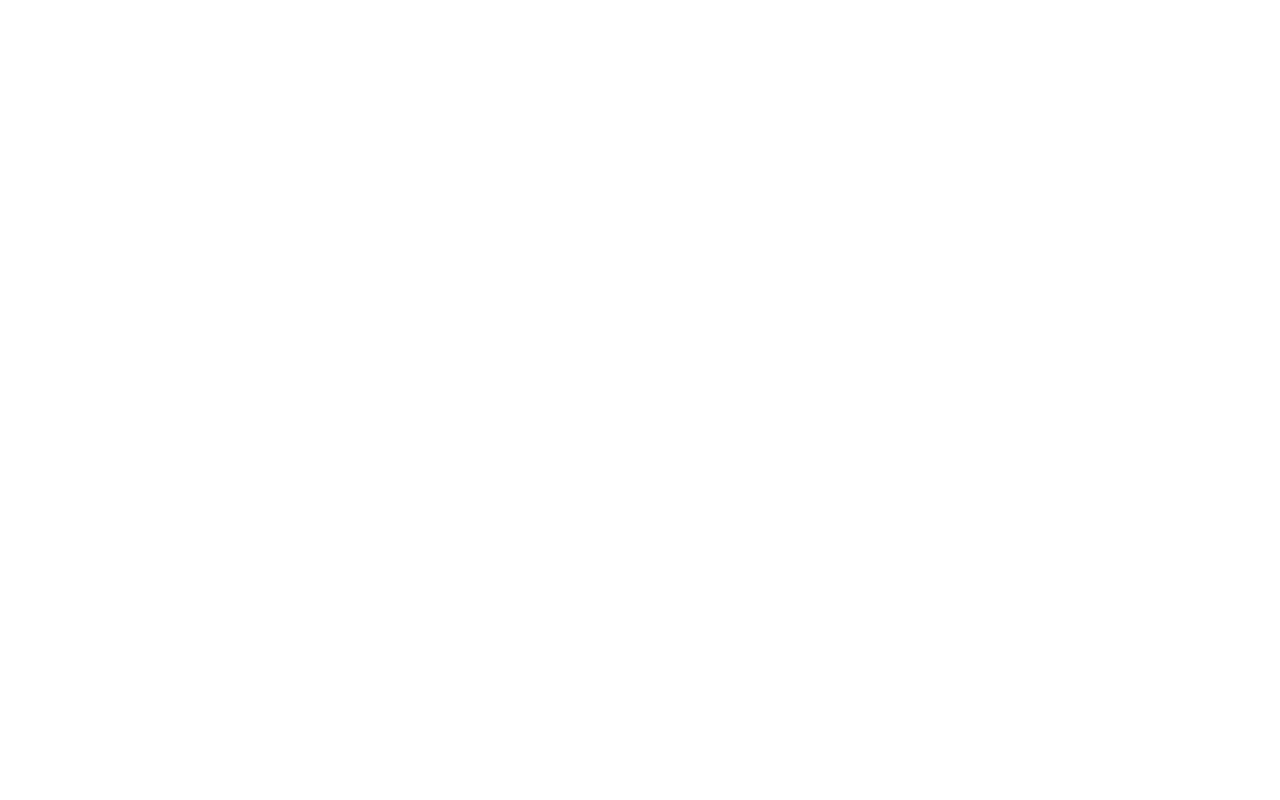
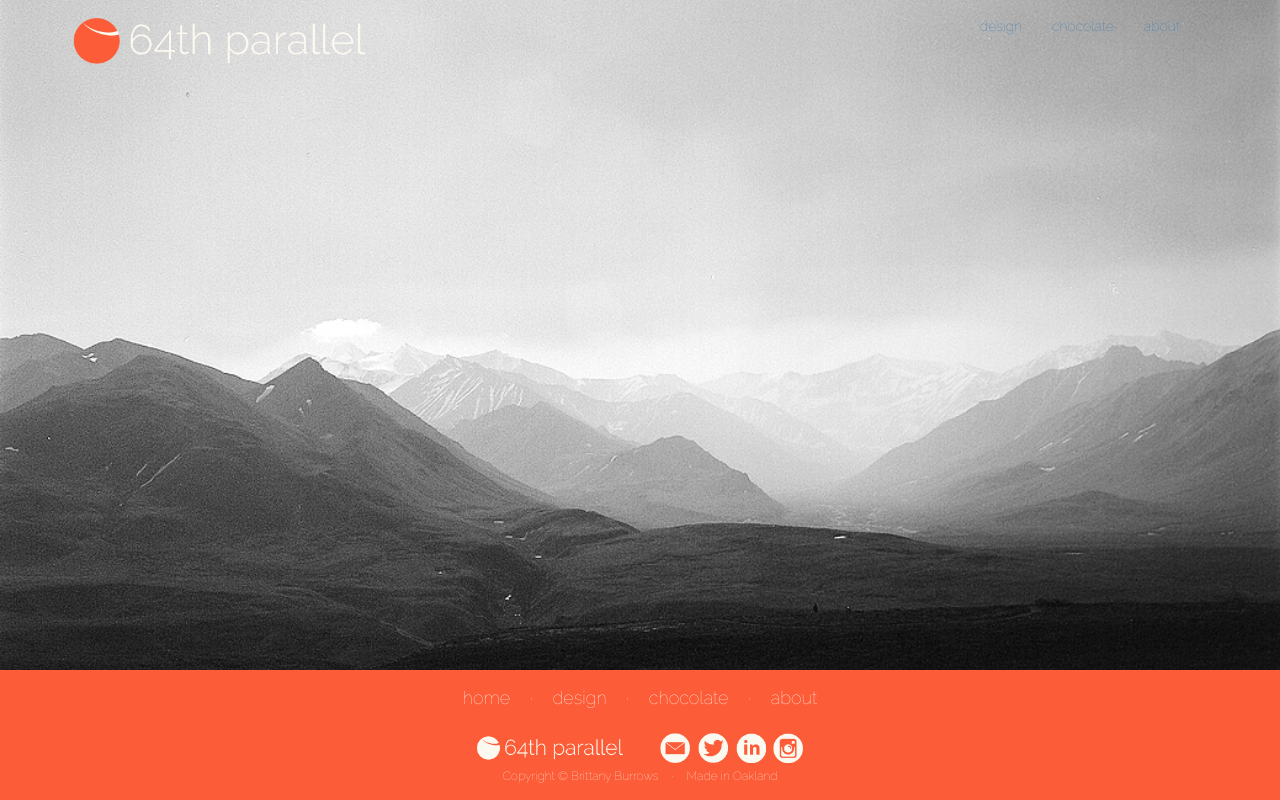
Before and after one commit to bburrows/bburrows.github.io, a plain HTML site: page index.html in a window 1280 px wide. Drawn offline with nearby package versions, Linux system fonts and the light colour scheme.

Commit message:
Added new favicon, footer, cover image, and the beginnings of a nav bar

```diff
--- a/index.html
+++ b/index.html
@@ -1,22 +1,111 @@
 <!DOCTYPE html>
 <html>
     <head>
+        <!-- Bootstrap -->
         <script src="//code.jquery.com/jquery-1.11.0.min.js"></script>
         <link rel="stylesheet" href="//netdna.bootstrapcdn.com/bootstrap/3.1.1/css/bootstrap.min.css">
         <link href="//netdna.bootstrapcdn.com/font-awesome/4.1.0/css/font-awesome.min.css" rel="stylesheet">
 
+        <!-- Responsivity -->
+        <meta name="viewport" content="width=device-width, initial-scale=1.0">
+        <link href="assets/css/bootstrap-responsive.css" rel="stylesheet">
+
+        <!-- Google fonts -->
+        <link rel="stylesheet" type="text/css" href="http://fonts.googleapis.com/css?family=Raleway:100,200,300,400,500,600">
+
+        <!-- Mine -->
         <script type="text/javascript" src="script.js"></script>
         <link href="style.css" rel="stylesheet">
 
-
-        <link rel="shortcut icon" href="Images/64th_favicon.png">
-
-
+        <!-- Favicon -->
+        <link rel="shortcut icon" href="Images/64th-favicon.png">
 
         <title>64th Parallel</title>
     </head>
 
+
+
     <body>
+
+
+
+        <!-- Nav bar -->
+        <header class="header-10">
+            <div class="navbar" role="navigation">
+                <div class="container">
+                        <div class="navbar-header">
+                            <a class="navbar-brand brand" href="/">
+                                <img src="Images/64th-logo3.png" id="nav-logo">
+                            </a>
+                        </div>
+                        <div class="navbar-collapse collapse navbar-right">
+                            <ul class="nav navbar-nav">
+                                <li><a data-section="SectionIngredients" href="/design">design</a></li>
+                                <li><a data-section="SectionCooking" href="/chocolate">chocolate</a></li>
+                                <li><a data-section="SectionHere" href="/about">about</a></li>
+                            </ul>
+                        </div>
+                </div>
+            </div>
+        </header>
+
+
+
+
+
+
+
+
+        <!-- Top module -->
+        <!--<div class="screen-wrapper-custom">
+            <img src="Images/denali.jpg">
+        <div>
+        -->
+
+
+
+
+
+
+
+        <!-- Footer -->
+        <div id="footer">
+            <div class="container">
+                <div class="row text-center" id="footer-nav">
+
+                    <a href="/">home</a>  &#183  <a href="/design">design</a>  &#183  <a href="/chocolate">chocolate</a>  &#183  <a href="/about">about</a>
+
+                </div>
+
+                <br>
+
+                <div class="row text-center">
+                    <a href="/">
+                        <img src="Images/64th-logo2.png" id="footer-logo">
+                    </a>
+                    <a href="mailto:brittany.burrows@gmail.com?Subject=Hello">
+                        <img src="Images/email-footer.png" class="contact-footer-icons">
+                    </a>
+                    <a href="http://www.twitter.com/drbrittany">
+                        <img src="Images/twitter-footer.png" class="contact-footer-icons">
+                    </a>
+                    <a href="http://www.linkedin.com/in/bburrows">
+                        <img src="Images/linkedin-footer.png" class="contact-footer-icons">
+                    </a>
+                    <a href="http://www.instagram.com/bdigs">
+                        <img src="Images/instagram-footer.png" class="contact-footer-icons">
+                    </a>
+                </div>
+
+
+                <div class="row text-center">
+                    <span id="bottom-row-nav"> Copyright &copy; Brittany <span id="copyright">Burrows  &#183 </span> Made in Oakland </span>
+                </div>
+
+
+
+        </div>
+        </div>
 
 
 
--- a/style.css
+++ b/style.css
@@ -0,0 +1,87 @@
+/* Sticky footer styles
+-------------------------------------------------- */
+html {
+  position: relative;
+  min-height: 100%;
+}
+
+body {
+  /* Margin bottom by footer height */
+  margin-bottom: 130px;
+  font-family: 'Raleway';
+  font-weight: 100;
+  background-image:url('Images/denali.jpg');
+  background-repeat: no-repeat;
+  background-position: center;
+  background-size: cover;
+  z-index: 1000;
+}
+
+#header-nav {
+  word-spacing: 20px;
+}
+
+#nav-logo {
+  width: 300px;
+}
+
+
+
+
+#footer {
+  position: absolute;
+  bottom: 0;
+  width: 100%;
+  /* Set the fixed height of the footer here */
+  height: 130px;
+  background-color: #FC5D38;
+  color: #FFFCF5;
+}
+
+#footer a {
+  color: #FFFCF5;
+}
+
+#footer-nav {
+  word-spacing: 15px;
+  font-size: 18px;
+}
+
+#footer-logo {
+  width: 150px;
+  margin-right: 30px;
+}
+
+.contact-footer-icons {
+  width: 30px;
+  margin: 2px;
+}
+
+#copyright {
+  word-spacing: 10px;
+}
+
+#bottom-row-nav {
+  font-size: 12px;
+}
+
+/* Custom page CSS
+-------------------------------------------------- */
+/* Not required for template or sticky footer method. */
+
+body > .container {
+  padding: 130px 15px 0;
+}
+.container .text-muted {
+  margin: 20px 0;
+}
+
+#footer > .container {
+  padding-right: 15px;
+  padding-left: 15px;
+  padding-top: 15px;
+}
+
+code {
+  font-size: 80%;
+}
```
Also changed, not shown: Images/64th-favicon.png (added), Images/64th-logo1.png (added), Images/64th-logo2.png (added), Images/64th-logo3.png (added), Images/64th-mark-orange.png (added), Images/64th-mark-white.png (added), Images/denali.jpg (added), Images/email-footer.png (added), Images/email-nav.png (added), Images/instagram-footer.png (added), Images/instagram-nav.png (added), Images/linkedin-footer.png (added), Images/linkedin-nav.png (added), Images/twitter-footer.png (added), 1 more files, 1 other file.
